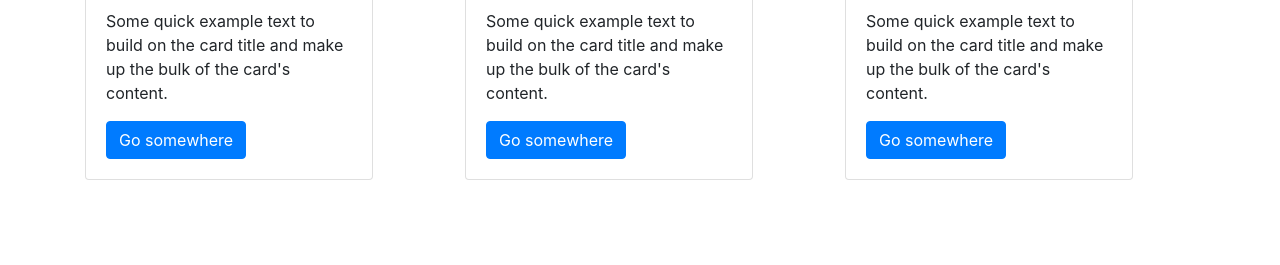
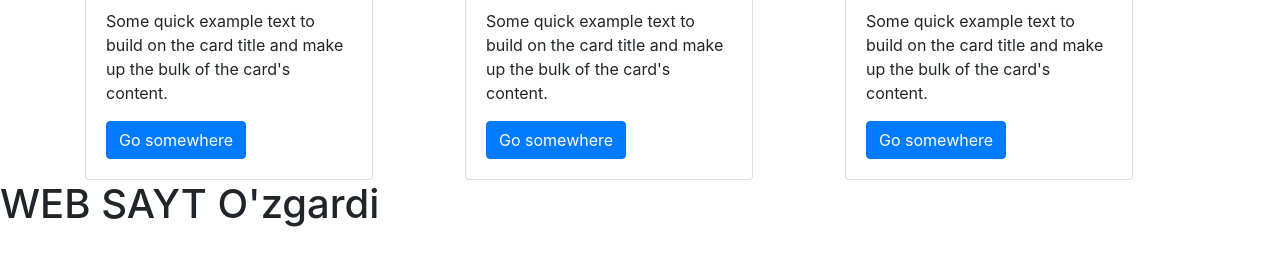
Before and after one commit to JsCoderweb/clone, a plain HTML site: page index.html in a window 1280 px wide. Shown: the part 423-688 px from the top of the page. Drawn offline with nearby package versions, Linux system fonts and the light colour scheme.

Commit message:
yana o'zgardi

```diff
--- a/index.html
+++ b/index.html
@@ -96,6 +96,7 @@
         </div>
      </div>
     </div>
+    <h1>WEB SAYT O'zgardi</h1>
 </body>
 
 </html>
```
